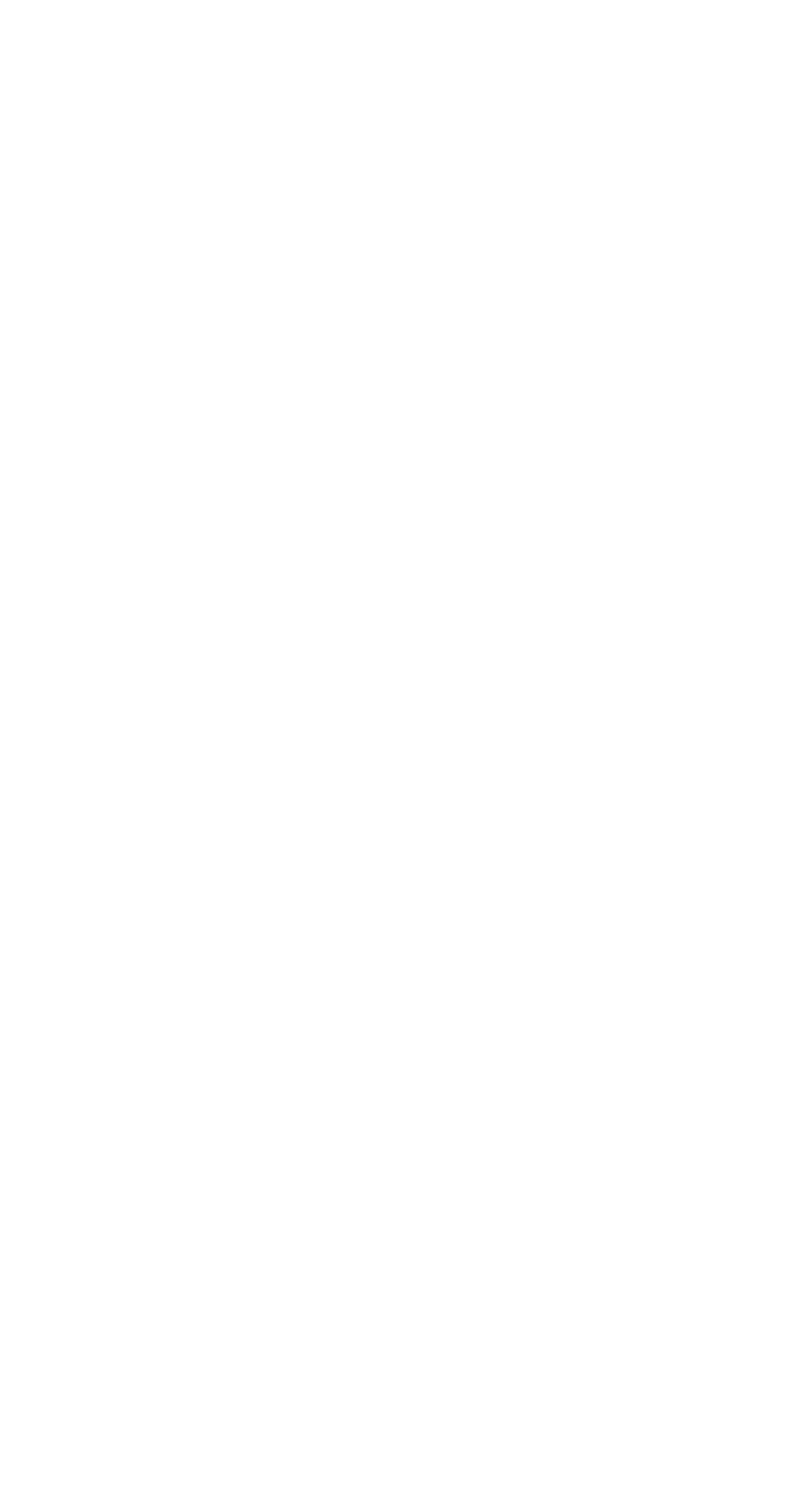
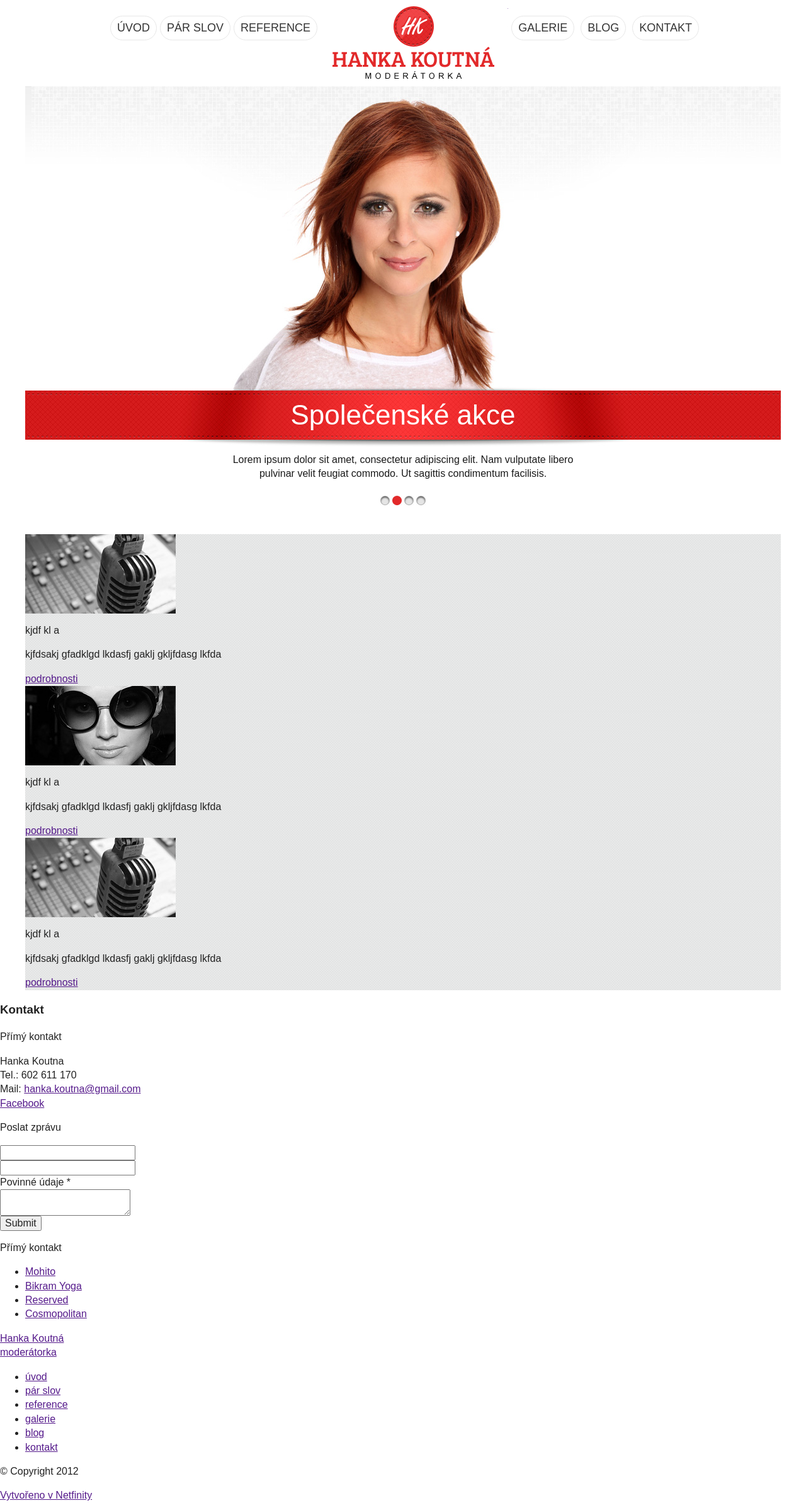
Before and after one commit to asokani/hanak, a PHP site: page /uvod.html in a window 1280 px wide. Before the commit the page is empty. Shown: the whole page at 63% size. Before the commit the page ends 800 px from the top, so only its background shows below. Run offline with PHP 8.4, Linux system fonts and the light colour scheme; some libraries are stand-ins or nearby versions.

Commit message:
title page

```diff
--- a/css/main.css
+++ b/css/main.css
@@ -93,22 +93,168 @@ textarea {
    Author's custom styles
    ========================================================================== */
 
+header {
+    width:940px;
+    margin: 0 auto;
+    position: relative;
+    height: 137px;
+}
+
+nav {
+    width: 100%;
+    margin: 0 auto;
+    overflow:hidden;
+    position:relative;
+    z-index: 10;
+}
+nav ul {
+    clear:left;
+    float:left;
+    width: 100%;
+    list-style:none;
+    margin:25px 0 0 0;
+    padding:0;
+    position:relative;
+    left:50%;
+    text-align:center;
+}
+nav ul li {
+    display:block;
+    float:left;
+    list-style:none;
+    margin:0;
+    padding:0;
+    position:relative;
+    right:50%;
+    margin: 0 0 0 5px;
+}
+nav ul li a {
+    color: #333333;
+    font-size: 18px;
+    font-weight: normal;
+    text-decoration: none;
+    padding: 6px 10px;
+    text-transform: uppercase;
+    border-radius: 20px;
+    border: 1px solid #e7e7e7;
+    display: block;
+}
+nav ul li a:hover {
+    background:#369;
+    color:#fff;
+}
+nav ul li:nth-child(1),
+nav ul li:nth-child(2),
+nav ul li:nth-child(3) {
+    float: left;
+}
+nav ul li:nth-child(4),
+nav ul li:nth-child(5),
+nav ul li:nth-child(6) {
+    float: right;
+    margin-left: 10px;
+}
+header .logo {
+    position: absolute;
+    width: 100%;
+    height: 137px;
+    z-index: 5;
+    margin: 0;
+}
+header .logo a {
+    width: 301px;
+    margin: 0 auto;
+    height: 137px;
+    background: url(../images/hanka-koutna-logo.png) no-repeat;
+    overflow: hidden;
+    text-indent: 301px;
+    white-space: nowrap;
+    font-size: 12px;
+    z-index: 20;
+    display: block;
+    position: relative;
+    left: 16px;
+}
+
+.panel.main .shadow {
+    position: absolute;
+    bottom: 0;
+    height: 8px;
+    width: 100%;
+    background: url(../images/panel/bar-shadow.png) bottom center no-repeat;
+}
+
+.panel.main {
+    height: 483px;
+    position: relative;
+    background: url(../images/panel/uvod-1.jpg) center no-repeat;
+}
+
+.panel.bar {
+    background: url(../images/panel/title.jpg) center no-repeat;
+    height: 89px;
+    line-height: 78px;
+    color: white;
+    text-align: center;
+    font-size: 44px;
+}
 
 
+.panel.undertext {
+    color: #1a1a1a;
+    font-size: 16px;
+    width: 980px;
+    height: 129px;
+    margin: 0 auto;
+    text-align: center;
+    padding: 10px 0 0 0;
+    position: relative;
 
+}
+.panel.undertext ul.switch {
+    position: absolute;
+    bottom: 30px;
+}
+ul.switch {
+    list-style-type: none;
+    clear:left;
+    float:left;
+    padding:0;
+    position:relative;
+    left:50%;
+    text-align:center;
 
+}
 
+ul.switch li {
+    float: left;
+    display:block;
+    list-style:none;
+    margin:0;
+    padding:0;
+    position:relative;
+    right:50%;
+    padding: 0 2px;
+}
 
+ul.switch li a {
+    width: 15px;
+    height: 15px;
+    display: block;
+    background: url(../images/circle.png) no-repeat;
+}
+ul.switch li.selected a {
+    background: url(../images/circle-selected.png) no-repeat;
+}
+.panel.gray {
+    background: url(../images/background-gray.png);
+    margin: 0 auto;
+    max-width: 1200px;
+}
 
-
-
-
-
-
-
-
-
-
+.panel.inner {
+    width: ;
+}
 /* ==========================================================================
    Helper classes
    ========================================================================== */
--- a/uvod.html
+++ b/uvod.html
@@ -1,17 +1,19 @@
 <!doctype html>
-<html class="no-js" lang="cs">
+<html class="no-js" lang="cs" xmlns="http://www.w3.org/1999/html">
 <head>
     <meta charset="utf-8">
     <meta http-equiv="X-UA-Compatible" content="IE=edge,chrome=1">
-	<!--[if lt IE 7 ]> <script>document.documentElement.className+=' ie6';</script> <![endif]-->
-	<!--[if IE 7 ]>    <script>document.documentElement.className+=' ie7';</script> <![endif]-->
-	<!--[if IE 8 ]>    <script>document.documentElement.className+=' ie8';</script> <![endif]-->
+    <!--[if lt IE 7 ]>
+    <script>document.documentElement.className += ' ie6';</script> <![endif]-->
+    <!--[if IE 7 ]>
+    <script>document.documentElement.className += ' ie7';</script> <![endif]-->
+    <!--[if IE 8 ]>
+    <script>document.documentElement.className += ' ie8';</script> <![endif]-->
     <title></title>
     <meta name="description" content="">
     <meta name="author" content="">
     <meta name="viewport" content="width=device-width">
 
-	<!-- Place favicon.ico and apple-touch-icon.png in the root directory -->
 
     <link rel="stylesheet" href="css/normalize.css">
     <link rel="stylesheet" href="css/main.css">
@@ -19,7 +21,131 @@
 </head>
 
 <body>
+    <header class="clearfix">
+        <h1 class="logo">
+            <a href="">
+                Hanka Koutná moderátorka
+            </a>
+        </h1>
+        <nav>
+            <ul>
+                <li><a href="">úvod</a></li>
+                <li><a href="">pár slov</a></li>
+                <li><a href="">reference</a></li>
 
+
+                <li><a href="">kontakt</a></li>
+                <li><a href="">blog</a></li>
+                <li><a href="">galerie</a></li>
+            </ul>
+        </nav>
+    </header>
+    <div id="main">
+        <div class="panel main">
+            <div class="shadow"></div>
+        </div>
+        <div class="panel bar">
+            Společenské akce
+        </div>
+        <div class="panel undertext">
+            Lorem ipsum dolor sit amet, consectetur adipiscing elit. Nam vulputate libero<br>
+            pulvinar velit feugiat commodo. Ut sagittis condimentum facilisis.
+            <ul class="switch">
+                <li><a href=""></a></li>
+                <li class="selected"><a href=""></a></li>
+                <li><a href=""></a></li>
+                <li><a href=""></a></li>
+            </ul>
+        </div>
+        <div class="panel gray">
+            <div class="panel inner">
+                <div class="col third">
+                    <a href="">
+                        <img src="./images/demo/small1.jpg" width="239" height="126" title="" alt="" />
+                    </a>
+                    <p class="title">kjdf kl a</p>
+                    <p class="text">kjfdsakj gfadklgd lkdasfj gaklj gkljfdasg lkfda</p>
+                    <a href="">podrobnosti</a>
+                </div>
+                <div class="col third">
+                    <a href="">
+                        <img src="./images/demo/small2.jpg" width="239" height="126" title="" alt="" />
+                    </a>
+                    <p class="title">kjdf kl a</p>
+                    <p class="text">kjfdsakj gfadklgd lkdasfj gaklj gkljfdasg lkfda</p>
+                    <a href="">podrobnosti</a>
+                </div>
+                <div class="col third">
+                    <a href="">
+                        <img src="./images/demo/small1.jpg" width="239" height="126" title="" alt="" />
+                    </a>
+                    <p class="title">kjdf kl a</p>
+                    <p class="text">kjfdsakj gfadklgd lkdasfj gaklj gkljfdasg lkfda</p>
+                    <a href="">podrobnosti</a>
+                </div>
+            </div>
+        </div>
+        <div class="panel contact">
+            <h3>Kontakt</h3>
+            <div class="col">
+                <p class="title">Přímý kontakt</p>
+                <p class="address">
+                    Hanka Koutna<br>
+                    Tel.: 602 611 170<br>
+                    Mail: <a href="">hanka.koutna@gmail.com</a><br>
+                    <a href="">Facebook</a>
+                </p>
+            </div>
+            <div class="col">
+                <p class="title">Poslat zprávu</p>
+                <div>
+                    <input type="text" />
+                </div>
+                <div>
+                    <input type="text" />
+                </div>
+                <div>
+                    Povinné údaje *
+                </div>
+            </div>
+            <div class="col">
+                <div>
+                    <textarea>
+
+                    </textarea>
+                </div>
+                <div>
+                    <input type="submit" />
+                </div>
+
+            </div>
+            <p class="send">Přímý kontakt</p>
+        </div>
+        <div class="panel partners">
+            <ul>
+                <li><a href="">Mohito</a></li>
+                <li><a href="">Bikram Yoga</a></li>
+                <li><a href="">Reserved</a></li>
+                <li><a href="">Cosmopolitan</a></li>
+            </ul>
+        </div>
+        <footer>
+            <a href="">
+                Hanka Koutná<br>
+                moderátorka
+            </a>
+            <ul>
+                <li><a href="">úvod</a></li>
+                <li><a href="">pár slov</a></li>
+                <li><a href="">reference</a></li>
+                <li><a href="">galerie</a></li>
+                <li><a href="">blog</a></li>
+                <li><a href="">kontakt</a></li>
+            </ul>
+            <p>&copy; Copyright 2012</p>
+            <a href="">Vytvořeno v Netfinity</a>
+        </footer>
+    </div>
     <script src="//ajax.googleapis.com/ajax/libs/jquery/1.8.2/jquery.min.js"></script>
     <script>window.jQuery || document.write('<script src="js/vendor/jquery-1.8.2.min.js"><\/script>')</script>
     <script src="js/plugins.js"></script>
```
Also changed, not shown: images/demo/small1.jpg (added), images/demo/small2.jpg (added), images/demo/square.jpg (added), images/demo/square1.jpg (added), images/panel/bar-shadow.png (added), images/panel/uvod-1.jpg. Lines whose indentation alone changed are shown as unchanged.
